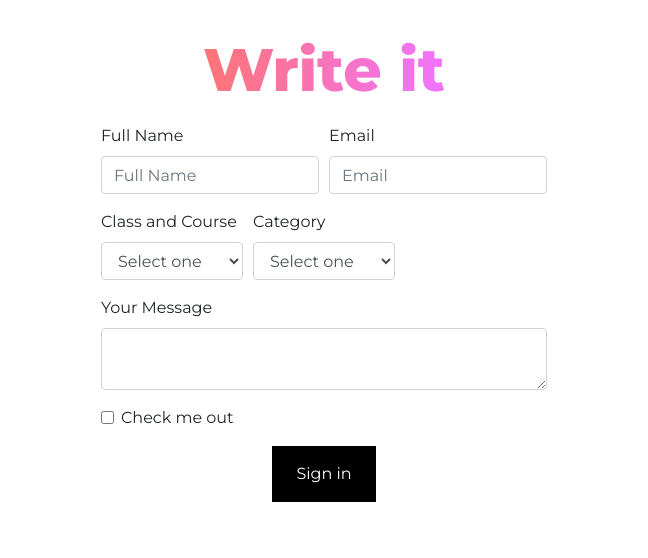
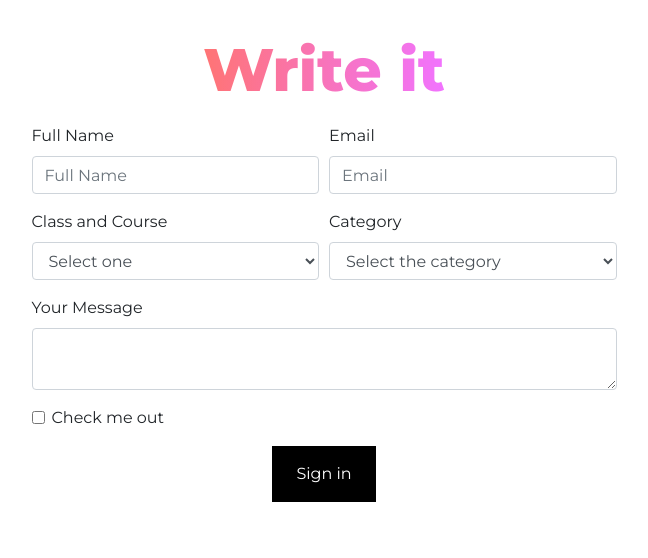
Before and after one commit to saakshiraut28/Hackathon_Project, a PHP site: page /grievance.php in a window 1280 px wide. Shown: the top 558 px of the page, without its empty margins (316-964 px from the left). Run offline with PHP 8.4, Linux system fonts and the light colour scheme; some libraries are stand-ins or nearby versions.

Commit message:
ui changes

```diff
--- a/grievance.php
+++ b/grievance.php
@@ -65,23 +65,49 @@
                         <input type="email" name="email" class="form-control" id="inputEmail4" placeholder="Email">
                     </div>
                 </div>
-                <div class="form-row">
-                    <div class="form-group col-md-4">
+                <div class="form-row ">
+                    <div class="form-group col-md-6 ">
                         <label for="inputState">Class and Course</label>
-                        <select name="class" id="inputState" class="form-control">
-                            <option selected>Select one</option>
-                            <option value="FYCO" >FYCO</option>
-                            <option value="SYCO" >SYCO</option>
-                            <option value="TYCO">TYCO</option>
+                        <select name="class"id="inputState" class="form-control ">
+                            <option value="Select one"selected>Select one</option>
+                            <option>First Year Computer Engineering</option>
+                            <option>Second Year Computer Engineering</option>
+                            <option>Third Year Computer Engineering</option>
+                            <option>First Year Civil Engineering</option>
+                            <option>Second Year Civil Engineering</option>
+                            <option>Third Year Civil Engineering</option>
+                            <option>First Year Electrical Engineering</option>
+                            <option>Second Year Electrical Engineering</option>
+                            <option>Third Year Electrical Engineering</option>
+                            <option>First Year Mechanical Engineering</option>
+                            <option>Second Year Mechanical Engineering</option>
+                            <option>Third Year Mechanical Engineering</option>
+                            <option>Staff</option>
+
                         </select>
                     </div>
-                    <div class="form-group col-md-4">
+                    <div class="form-group col-md-6">
                         <label for="inputState">Category</label>
-                        <select name="grievance" id="inputState" class="form-control">
-                            <option selected>Select one</option>
-                            <option value="Utilities">Utilities</option>
-                            <option value="Staff">Staff</option>
-                            <option value="Subjects">Subjects</option>
+                        <select name="grievance"id="inputState" class="form-control">
+                            <option selected>Select the category</option>
+                            <option>Electricity</option>
+                            <option>Staff</option>
+                            <option>Subjects</option>
+                            <option>Food</option>
+                            <option>Hygine</option>
+                            <option>Material Requirements</option>
+                            <option>Parking Space
+                            <option>Library Requirements</option>
+                            <option>Cultural event</option>
+                            <option>Canteen</option>
+                            <option>Wifi allotment</option>
+                            <option>Uniform</option>
+                            <option>Fees and Charges</option>
+                            <option>Backup Staff</option>
+                            <option>Medical Issues</option>
+                            <option>Transportation Issues</option>
+                            <option>Network issues</option>
+
                         </select>
                     </div>
                 </div>
```
Also changed, not shown: admin/completed.php (added, +13 -0 lines), admin/index.php (+15 -2 lines).
